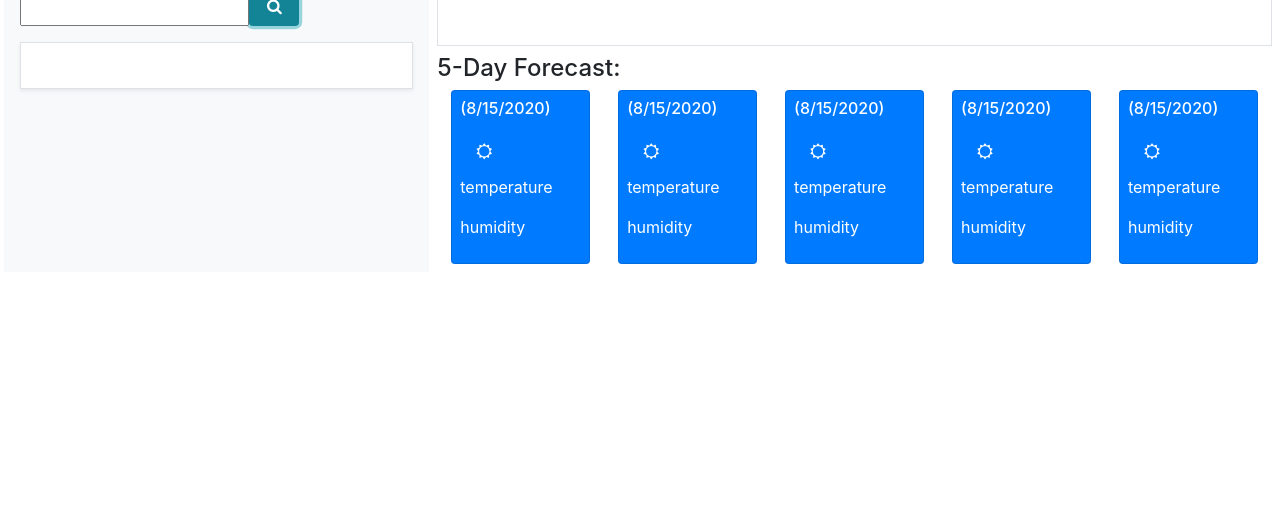
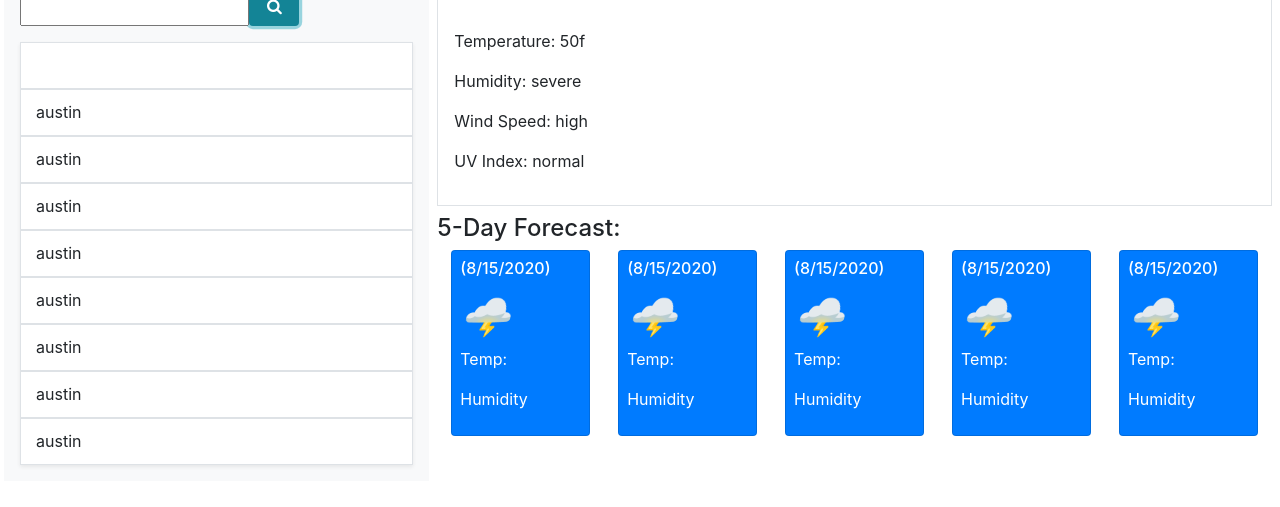
Before and after one commit to Moddoo/weather_info, a plain HTML site: page index.html in a window 1280 px wide. Both pictures are taken after a click on the button 274 px from the left and 176 px from the top of the page. Shown: the part 171-678 px from the top of the page. Drawn offline with nearby package versions, Linux system fonts and the light colour scheme; no server answers.

Commit message:
almost done

```diff
--- a/assets/main.js
+++ b/assets/main.js
@@ -51,6 +51,29 @@ $(document).ready(function() {
 
                     })
            })
+        let queryForeCast = "https://api.openweathermap.org/data/2.5/forecast?q=" + city + "&APPID=1a12ade99b308e8c20a740db7ad02276"
+        // console.log(queryForeCast)
+        $.ajax({
+            url: queryForeCast,
+            method: "GET"
+        })
+            .then(function(data) {
+                // console.log(data.list[0].dt_txt[11]+""+data.list[0].dt_txt[12])
+                // var time = new Date().getHours()
+                // console.log(time)
+                console.log(data)
+                for(i=1; i<6; i++) {
+                 let divD = $("div[data-num="+ i +"]")
+                     divD.empty()
+                 $("<h6>").text(moment(date).add(i, "day").format("L")).appendTo(divD)
+                 $("<i>").text("\u{1F327}")
+                         .css("font-size","40px")
+                         .appendTo(divD)
+                 $("<p>").text("Temp: " + data.list[(i+2)*i].main.temp.toFixed(2)).appendTo(divD)
+                 $("<p>").text("Humidity: " + data.list[(i+2)*i].main.humidity.toFixed(2)).appendTo(divD)
+                }
+                 console.log(moment(date).add(1, "day").format("L"))
+            })
     })
 
 })
--- a/index.html
+++ b/index.html
@@ -20,58 +20,58 @@
         <h4 class="font-weight-bold">Search for a City:</h4>
         <input type="text" class="col-12 col-md-7 mw-75" style="height: 40px;" id="input"><button class="btn btn-info border-0" style="height: 40px;width: 50px;vertical-align: baseline" id="btn"><i class="fa fa-search"></i></button>
         <div class="mt-3 shadow-sm list">
-            <!-- <p class="col border my-0 bg-white d-flex align-items-center" style="height: 47px;">austin</p>
             <p class="col border my-0 bg-white d-flex align-items-center" style="height: 47px;">austin</p>
             <p class="col border my-0 bg-white d-flex align-items-center" style="height: 47px;">austin</p>
             <p class="col border my-0 bg-white d-flex align-items-center" style="height: 47px;">austin</p>
             <p class="col border my-0 bg-white d-flex align-items-center" style="height: 47px;">austin</p>
             <p class="col border my-0 bg-white d-flex align-items-center" style="height: 47px;">austin</p>
             <p class="col border my-0 bg-white d-flex align-items-center" style="height: 47px;">austin</p>
-            <p class="col border my-0 bg-white d-flex align-items-center" style="height: 47px;">austin</p> -->
+            <p class="col border my-0 bg-white d-flex align-items-center" style="height: 47px;">austin</p>
+            <p class="col border my-0 bg-white d-flex align-items-center" style="height: 47px;">austin</p>
         </div>
     </div>
     <div class="col-8 p-2">
         <div class="border p-3">
             <h2 id="header">Atlanta (8/15/2020)</h2>
             <div class="mt-2 pt-4 weather">
-               <!-- <p>temperature: 50f</p>
-               <p>humidity: severe</p>
-               <p>wind speed: high</p>
-               <p>uv index: normal</p> -->
+               <p>Temperature: 50f</p>
+               <p>Humidity: severe</p>
+               <p>Wind Speed: high</p>
+               <p>UV Index: normal</p>
             </div>
         </div>
         <div class="mt-2">
             <h4>5-Day Forecast:</h4>
             <div class="text-white d-flex justify-content-around">
-                <div class="card p-2 bg-primary col-2">
-                    <h6>(8/15/2020)</h6>
-                    <i class="fa fa-sun-o my-3 pl-3"></i>
-                    <p class="">temperature</p>
-                    <p class="">humidity</p>
+                <div class="card p-2 bg-primary col-2" data-num="1">
+                    <h6 data-num="1">(8/15/2020)</h6>
+                    <i style="font-size: 40px;">&#x1F329;</i>
+                    <p class="">Temp: </p>
+                    <p class="">Humidity</p>
                 </div>
-                <div class="card p-2 bg-primary col-2">
-                    <h6>(8/15/2020)</h6>
-                    <i class="fa fa-sun-o my-3 pl-3"></i>
-                    <p class="">temperature</p>
-                    <p class="">humidity</p>
+                <div class="card p-2 bg-primary col-2" data-num="2">
+                    <h6 data-num="2">(8/15/2020)</h6>
+                    <i style="font-size: 40px;">&#x1F329;</i>
+                    <p class="">Temp: </p>
+                    <p class="">Humidity</p>
                 </div>
-                <div class="card p-2 bg-primary col-2">
-                    <h6>(8/15/2020)</h6>
-                    <i class="fa fa-sun-o my-3 pl-3"></i>
-                    <p class="">temperature</p>
-                    <p class="">humidity</p>
+                <div class="card p-2 bg-primary col-2" data-num="3">
+                    <h6 data-num="3">(8/15/2020)</h6>
+                    <i style="font-size: 40px;">&#x1F329;</i>
+                    <p class="">Temp: </p>
+                    <p class="">Humidity</p>
                 </div>
-                <div class="card p-2 bg-primary col-2">
-                    <h6>(8/15/2020)</h6>
-                    <i class="fa fa-sun-o my-3 pl-3"></i>
-                    <p class="">temperature</p>
-                    <p class="">humidity</p>
+                <div class="card p-2 bg-primary col-2" data-num="4">
+                    <h6 data-num="4">(8/15/2020)</h6>
+                    <i style="font-size: 40px;">&#x1F329;</i>
+                    <p class="">Temp: </p>
+                    <p class="">Humidity</p>
                 </div>
-                <div class="card p-2 bg-primary col-2">
-                    <h6>(8/15/2020)</h6>
-                    <i class="fa fa-sun-o my-3 pl-3"></i>
-                    <p class="">temperature</p>
-                    <p class="">humidity</p>
+                <div class="card p-2 bg-primary col-2" data-num="5">
+                    <h6 data-num="5">(8/15/2020)</h6>
+                    <i style="font-size: 40px;">&#x1F329;</i>
+                    <p class="">Temp: </p>
+                    <p class="">Humidity</p>
                 </div>
             </div>
 
```
